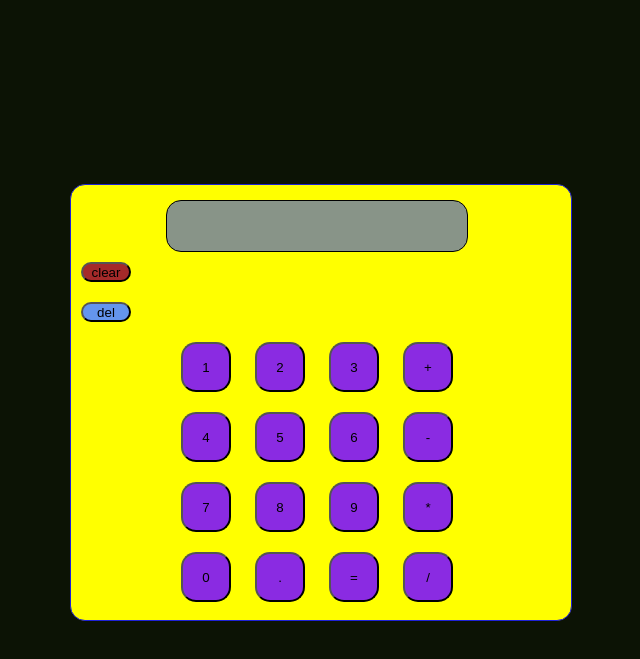
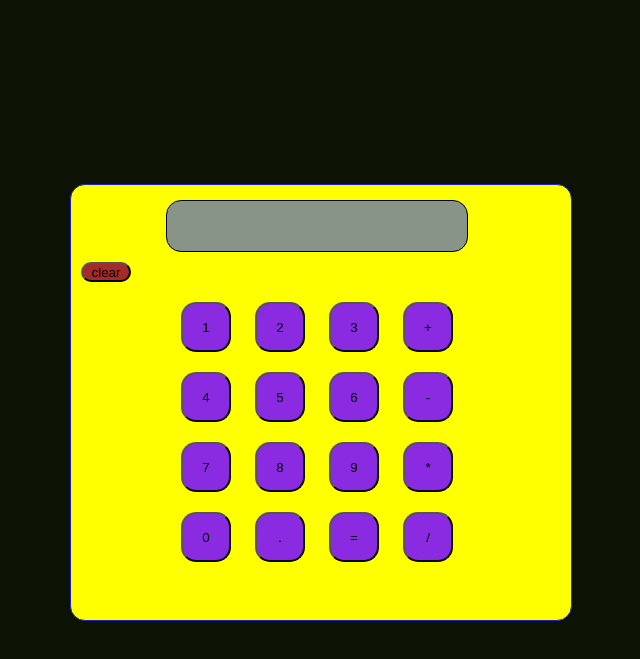
Before and after one commit to hapalua-star/Calculator_Project, a plain HTML site: page index.html in a window 1280 px wide. Shown: the part 79-738 px from the top of the page, without its empty margins (319-959 px from the left). Drawn offline with Linux system fonts and the light colour scheme.

Commit message:
delete delete button out of code

```diff
--- a/index.html
+++ b/index.html
@@ -21,7 +21,7 @@
 
               <div class="deletionbuttons">
                  <button class="clearbutton">clear</button>
-                 <button class="deletebutton">del</button>
+                <!-- <button class="deletebutton">del</button>-->
               </div>
 
                <div class="buttonsarea">
```
